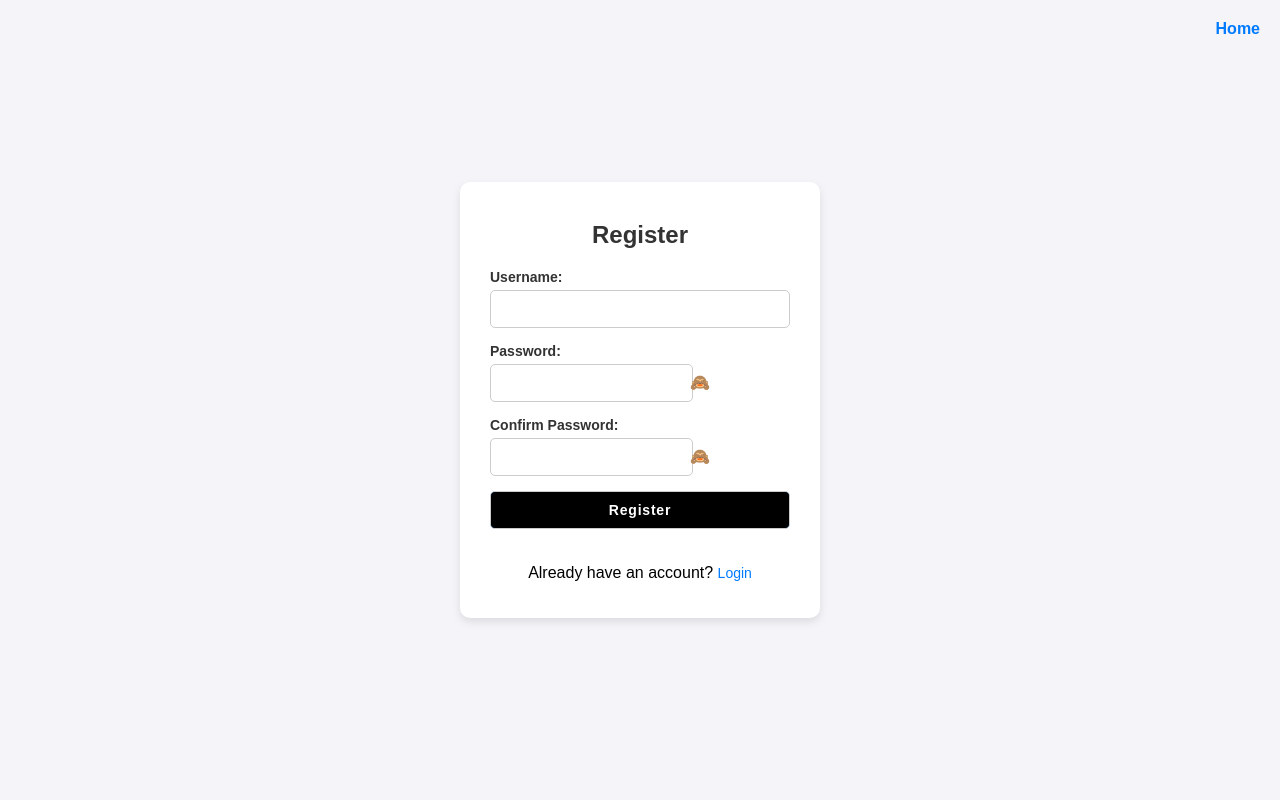
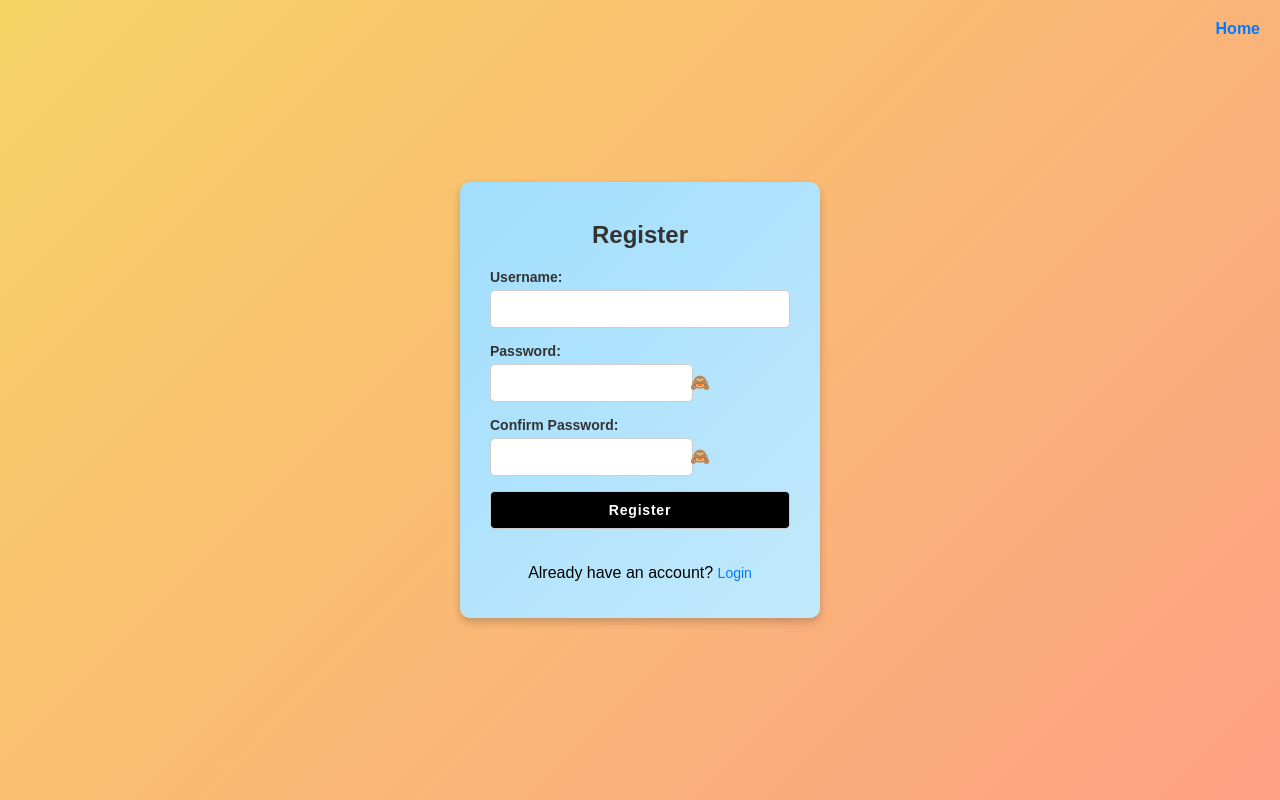
Before and after one commit to pvshyamlal/Intelligent-Financial-Planning-Project, a Django app: template financial_planner/accounts/templates/accounts/register.html in a window 1280 px wide. Run offline with Django 3.2, Linux system fonts and the light colour scheme; the template is opened without the code that fills it, so the values that code supplies are empty, except form fields; tables that the repository leaves empty hold one stand-in row (values such as "Sample post"); form fields are guessed from the names that the template uses.

Commit message:
minute changes added noifications.html

```diff
--- a/financial_planner/accounts/templates/accounts/add_expenses.html
+++ b/financial_planner/accounts/templates/accounts/add_expenses.html
@@ -9,7 +9,7 @@
             margin: 20px auto;
             max-width: 400px;
             padding: 20px;
-            background: #f9f9f9;
+            background: linear-gradient(to bottom right, #cdce73, #79cefc); /* Soft light gradient for the form */
             border-radius: 10px;
             box-shadow: 0 4px 8px rgba(0, 0, 0, 0.1);
         }
--- a/financial_planner/accounts/templates/accounts/login.html
+++ b/financial_planner/accounts/templates/accounts/login.html
@@ -8,7 +8,7 @@
     <style>
         body {
             font-family: Arial, sans-serif;
-            background-color: #f4f4f9;
+            background: linear-gradient(135deg, #f6d365, #fda085); /* Gradient for the body */
             margin: 0;
             padding: 0;
             display: flex;
@@ -18,7 +18,7 @@
         }
 
         .form-container {
-            background: #ffffff;
+            background: linear-gradient(135deg, #a1defd, #c2e9fb); /* Cool calming gradient */
             padding: 20px 30px;
             border-radius: 10px;
             box-shadow: 0 4px 8px rgba(0, 0, 0, 0.1);
--- a/financial_planner/accounts/templates/accounts/profile.html
+++ b/financial_planner/accounts/templates/accounts/profile.html
@@ -152,6 +152,7 @@
     <!-- Left Navigation Bar -->
     <div class="nav-bar">
         <div class="nav-title">Menu</div>
+        <a href="{% url 'dashboard' %}" target="content-frame">Dashboard</a>
         <a href="{% url 'add_expenses' %}" target="content-frame">Add New Expenses</a>
         <a href="{% url 'view_expenses' %}" target="content-frame">View Expenses</a>
         <a href="{% url 'financial_reports' %}" target="content-frame">Financial Reports</a>
@@ -192,7 +193,7 @@
         {% endif %}
 
         <!-- Frame Area for Loading Pages -->
-        <iframe name="content-frame" class="frame-container" src="{% url 'dashboard' %}"></iframe> <!-- Default to dashboard -->
+        <iframe name="content-frame" class="frame-container" src="{% url 'notification' %}"></iframe> <!-- Default to dashboard -->
     </div>
 
     <script>
--- a/financial_planner/accounts/templates/accounts/register.html
+++ b/financial_planner/accounts/templates/accounts/register.html
@@ -8,7 +8,7 @@
     <style>
         body {
             font-family: Arial, sans-serif;
-            background-color: #f4f4f9;
+            background: linear-gradient(135deg, #f6d365, #fda085); /* Gradient for the body */
             margin: 0;
             padding: 0;
             display: flex;
@@ -18,10 +18,10 @@
         }
 
         .form-container {
-            background: #ffffff;
+            background: linear-gradient(135deg, #a1defd, #c2e9fb); /* Cool calming gradient */
             padding: 20px 30px;
             border-radius: 10px;
-            box-shadow: 0 4px 8px rgba(0, 0, 0, 0.1);
+            box-shadow: 0 4px 8px rgba(0, 0, 0, 0.2);
             width: 300px;
         }
 
@@ -123,6 +123,7 @@
         button:hover::before {
             transform: translate3d(100%, 0, 0);
         }
+
         .top-right-button a {
             text-decoration: none;
             color: #007bff;
@@ -155,6 +156,7 @@
             top: 17%;
         }
     </style>
+
 </head>
 <body>
 
--- a/financial_planner/accounts/urls.py
+++ b/financial_planner/accounts/urls.py
@@ -9,6 +9,7 @@ urlpatterns = [
     path('logout/', LogoutView.as_view(), name='logout'),
     path('home/', views.home, name='home'),  # Homepage
     path('profile/', views.profile, name='profile'),
+    path('notification/', views.notification, name='notification'),
     path('dashboard/', views.dashboard, name='dashboard'),
     path('profile/edit/', views.edit_profile, name='edit_profile'),
     path('change-password/', views.change_password, name='change_password'),
--- a/financial_planner/accounts/views.py
+++ b/financial_planner/accounts/views.py
@@ -29,6 +29,9 @@ def profile(request):
     if request.GET.get('first_login'):
         messages.success(request, f"Welcome back, {request.user.username}!")
     return render(request, 'accounts/profile.html')
+
+def notification(request):
+    return render(request, 'accounts/notification.html')
 
 def register(request):
     if request.method == 'POST':
@@ -216,6 +219,7 @@ def set_budget(request):
     return JsonResponse({'success': False, 'message': 'Invalid request method.'}, status=405)
 
 @login_required
+
 def add_expenses(request):
     if request.method == 'POST':
         form = ExpenseForm(request.POST)
```
Also changed, not shown: financial_planner/accounts/templates/accounts/notification.html (added, +11 -0 lines), 1 other file. Lines whose indentation alone changed are shown as unchanged.
